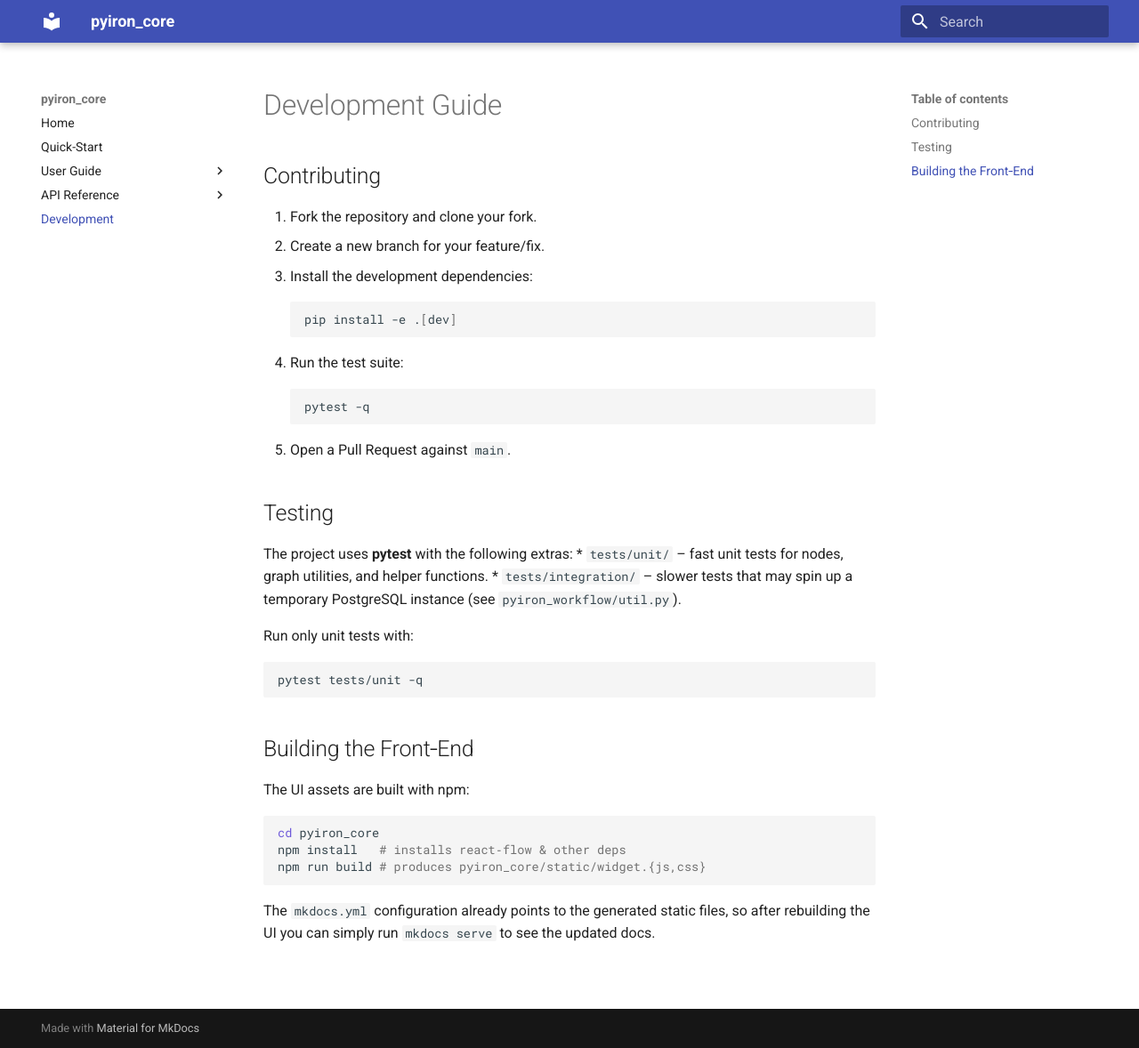
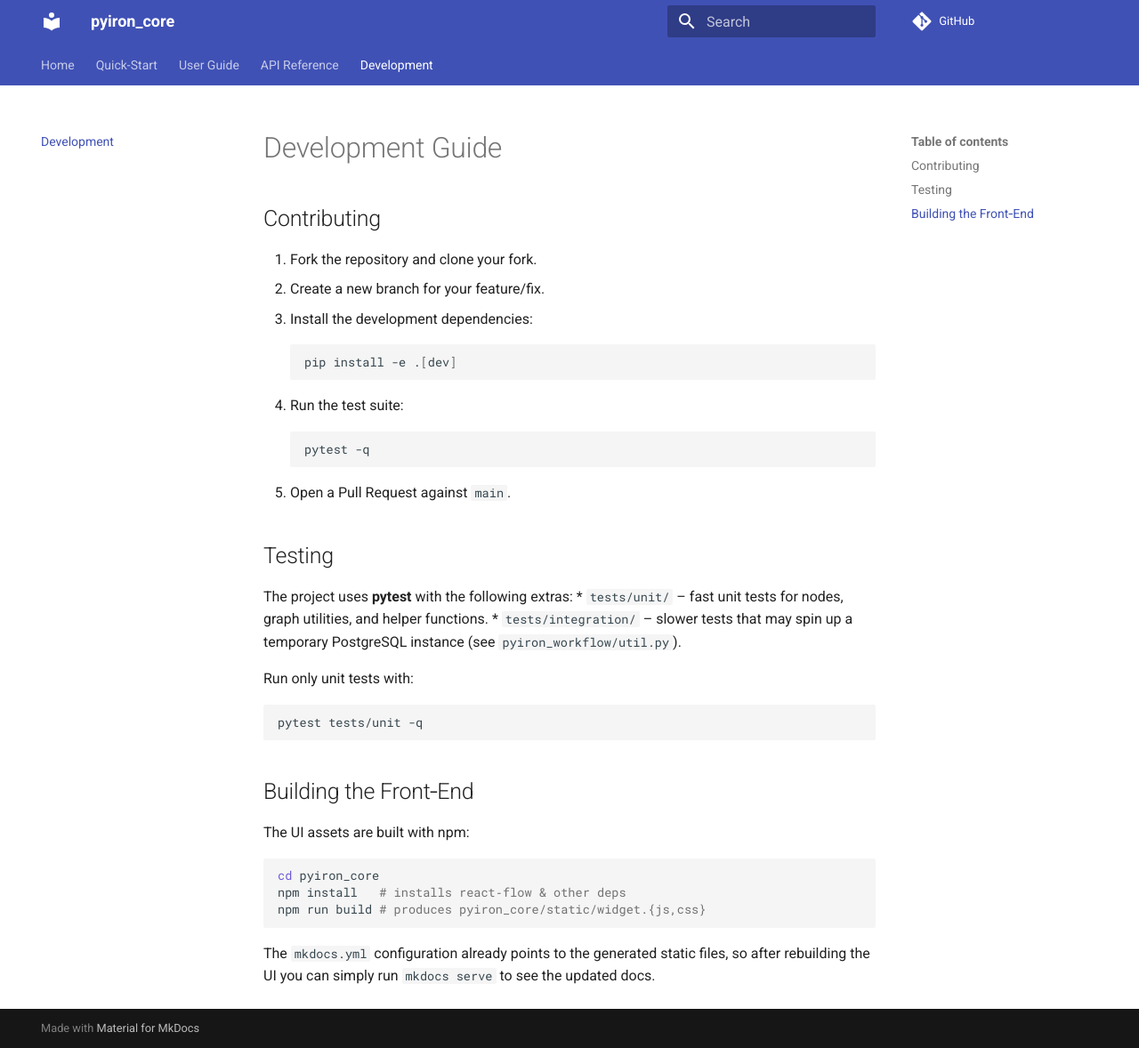
Before and after one commit to pyiron/pyiron_core, an MkDocs documentation site: the page built from docs/dev.md, in a window 1280 px wide and 1178 px high. Shown: the whole window at 89% size. Built offline with MkDocs 1.6.1 and Material for MkDocs 9.7.7, drawn with Linux system fonts in a browser that asks for light colours; comment, search, counter and statistics services are not loaded; some of the changed lines change nothing that is shown.

Commit message:
- update to get menus in doc viewer

```diff
--- a/mkdocs.yml
+++ b/mkdocs.yml
@@ -1,4 +1,10 @@
 site_name: pyiron_core
+site_url: https://pyiron.org/pyiron_core/  # CRITICAL: Must end with trailing slash!
+repo_url: https://github.com/pyiron/pyiron_core
+docs_dir: docs
+use_directory_urls: false  # CRITICAL: Fixes asset path issues for GitHub Pages
+strict: true  # Fail build on broken links
+
 nav:
   - Home: index.md
   - Quick-Start: quickstart.md
@@ -13,12 +19,21 @@ nav:
       - Core: reference/pyiron_core.md
       - Workflow: reference/pyiron_workflow.md
   - Development: dev.md
+
 theme:
   name: material
   palette:
     - scheme: default
       primary: indigo
       accent: amber
+  features:  # CRITICAL: Add these for proper navigation
+    - navigation.tabs
+    - navigation.sections
+    - navigation.expand
+    - search.suggest
+    - search.highlight
+    - search.share
+
 plugins:
   - search
   - mkdocstrings:
@@ -27,6 +42,7 @@ plugins:
           options:
             show_root_heading: true
             docstring_style: google
+
 markdown_extensions:
   - admonition
   - pymdownx.superfences
```
